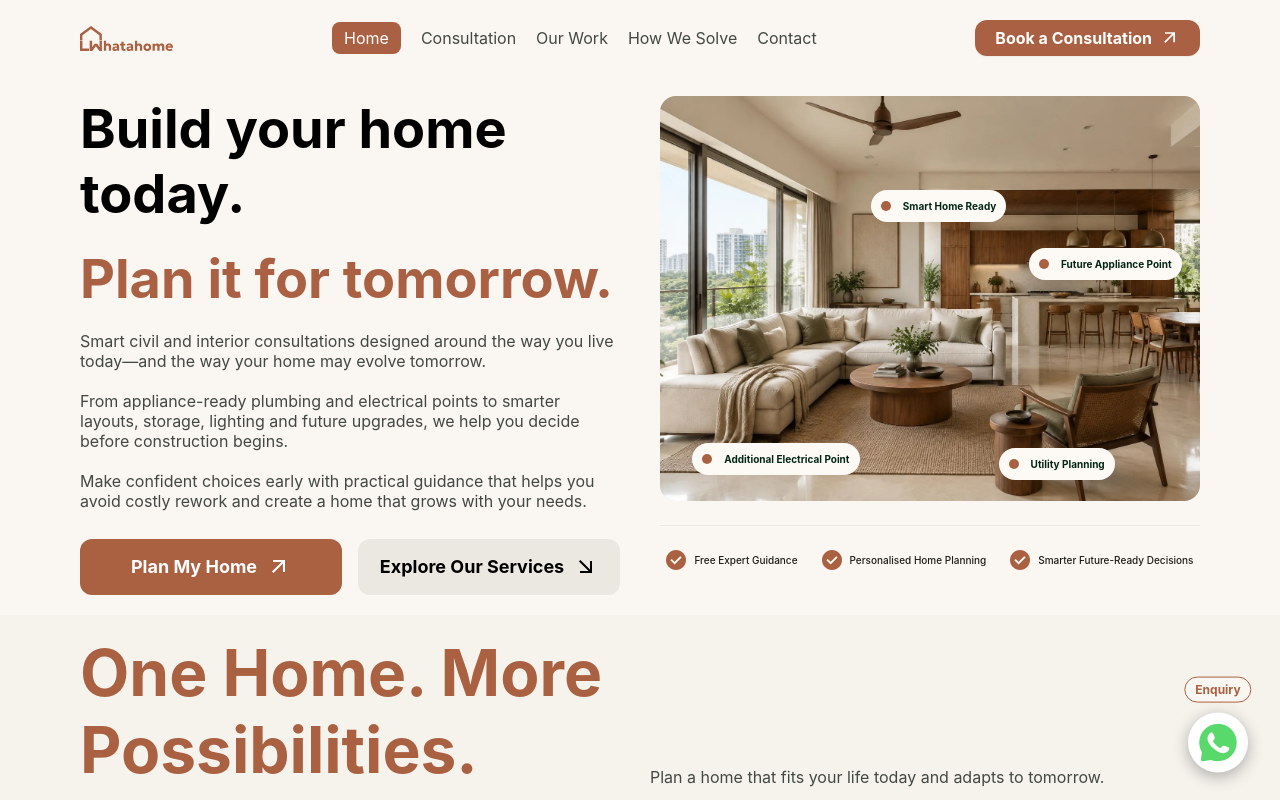
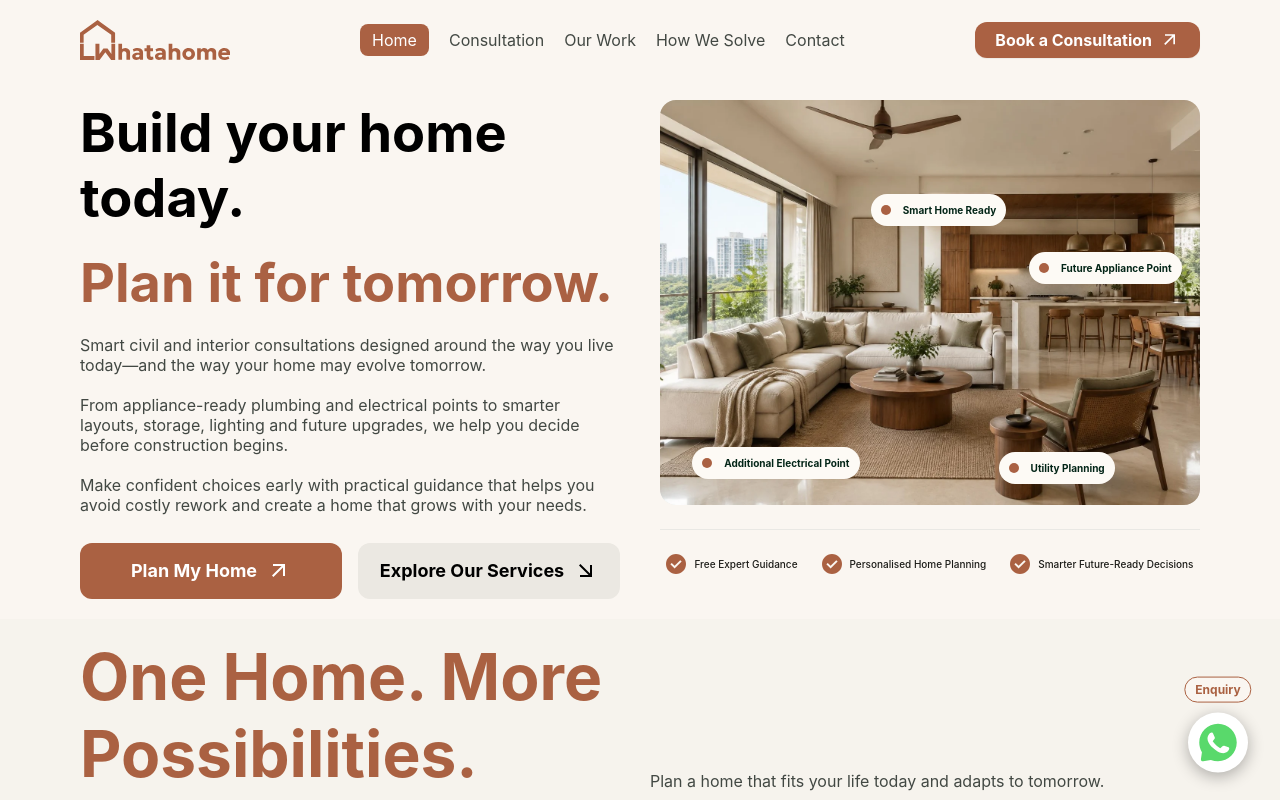
Before and after one commit to codeweavestudio-admin/whatahome, a React (Vite) app in the folder frontend/: page / in a window 1280 px wide. Shown: the top 800 px of the page. Built offline with nearby package versions, Linux system fonts and the light colour scheme; a web font is replaced by a local one.

Commit message:
numchang4

```diff
--- a/frontend/src/components/Footer.tsx
+++ b/frontend/src/components/Footer.tsx
@@ -2,6 +2,6 @@ export default function Footer() {
   return <footer className="footer"><div className="container footer__grid">
     <div><h3>Whatahome</h3><p>Future-ready home planning, interior design and civil consultation for smarter living.</p></div>
     <nav aria-label="Footer navigation"><h3>Navigate</h3><a href="/">Home</a><a href="/#consultation">Consultation</a><a href="/#our-work">Our Work</a><a href="/#how-we-solve">How We Solve</a><a href="/#contact">Contact</a></nav>
-    <div><h3>Contact &amp; Location</h3><p className="footer__contact footer__contact--location">Green Valley Estate, Coimbatore,<br />Udumalaipettai, Tamil Nadu 642126</p><p className="footer__contact footer__contact--phone">+91 98765 43210</p><p className="footer__contact footer__contact--whatsapp">+91 98765 43210 (WhatsApp)</p></div>
+    <div><h3>Contact &amp; Location</h3><p className="footer__contact footer__contact--location">NO:1755, G square city,<br />pattanam, coimbatore - 641016</p><p className="footer__contact footer__contact--phone">+91 79044 42782</p><p className="footer__contact footer__contact--whatsapp">+91 79044 42782 (WhatsApp)</p></div>
   </div></footer>
 }
--- a/frontend/src/config/contact.ts
+++ b/frontend/src/config/contact.ts
@@ -3,7 +3,7 @@ export const contact = {
   whatsapp: {
     countryCode: '91',
     // Full national mobile number, without the country code.
-    phoneNumber: '9566999793',
+    phoneNumber: '7904442782',
     message: 'Welcome to Whatahome. What service do you need?',
   },
 }
--- a/frontend/src/stylesheets/components/_header.scss
+++ b/frontend/src/stylesheets/components/_header.scss
@@ -7,7 +7,7 @@
   width: 100%;
   z-index: 100;
   &__inner { display: flex; align-items: center; justify-content: space-between; gap: 24px; position: relative; }
-  &__logo { @include icon($image-logo, 93.458px, 25px); }
+  &__logo { @include icon($image-logo, 149.533px, 40px); }
   &__nav { display: flex; align-items: center; gap: 20px; line-height: normal; }
   &__nav a { border-radius: 8px; white-space: nowrap; padding-block: 6px; }
   &__nav a[aria-current] { background: $color-primary-alt; color: $color-white; padding-inline: 12px; }
--- a/frontend/src/stylesheets/responsive/768.scss
+++ b/frontend/src/stylesheets/responsive/768.scss
@@ -20,7 +20,7 @@
   .contact_cta { border-radius: 24px; }
   .footer__grid { grid-template-columns: 1fr; gap: 24px; }
   .container { width: calc(100% - 40px); }
-  .header__toggle { display: inline-flex; margin-left: auto; }
+  .header__toggle { display: inline-flex; align-self: flex-end; margin-left: auto; }
   .header__cta--desktop { display: none; }
   .header__cta--mobile { display: inline-flex; }
   .header__nav { display: none; position: absolute; inset: calc(100% + 16px) 0 auto; z-index: 10; padding: 16px; border: 1px solid $color-border; border-radius: 12px; background: $color-cream; box-shadow: 0 8px 20px $color-shadow; }
```
